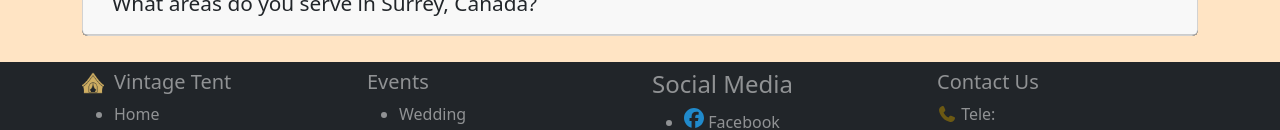
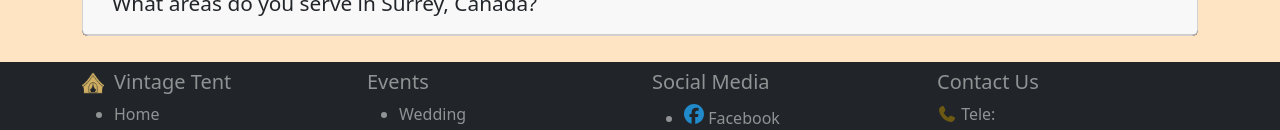
Before and after one commit to varsharrathore/Tent-House, a React (Create React App) app: page /faq in a window 1280 px wide. Shown: the part 559-689 px from the top of the page. Built offline with nearby package versions, Linux system fonts and the light colour scheme.

Commit message:
Footer.jsx

```diff
--- a/src/Components/Footer.jsx
+++ b/src/Components/Footer.jsx
@@ -38,7 +38,7 @@ const Footer = () => {
             </div>
 
             <div className="col-md-3">
-              <h4>Social Media</h4>
+              <h5>Social Media</h5>
               <ul>
                 <li>
                   <FontAwesomeIcon icon={faFacebook} className={styles.faFacebook} />
```
